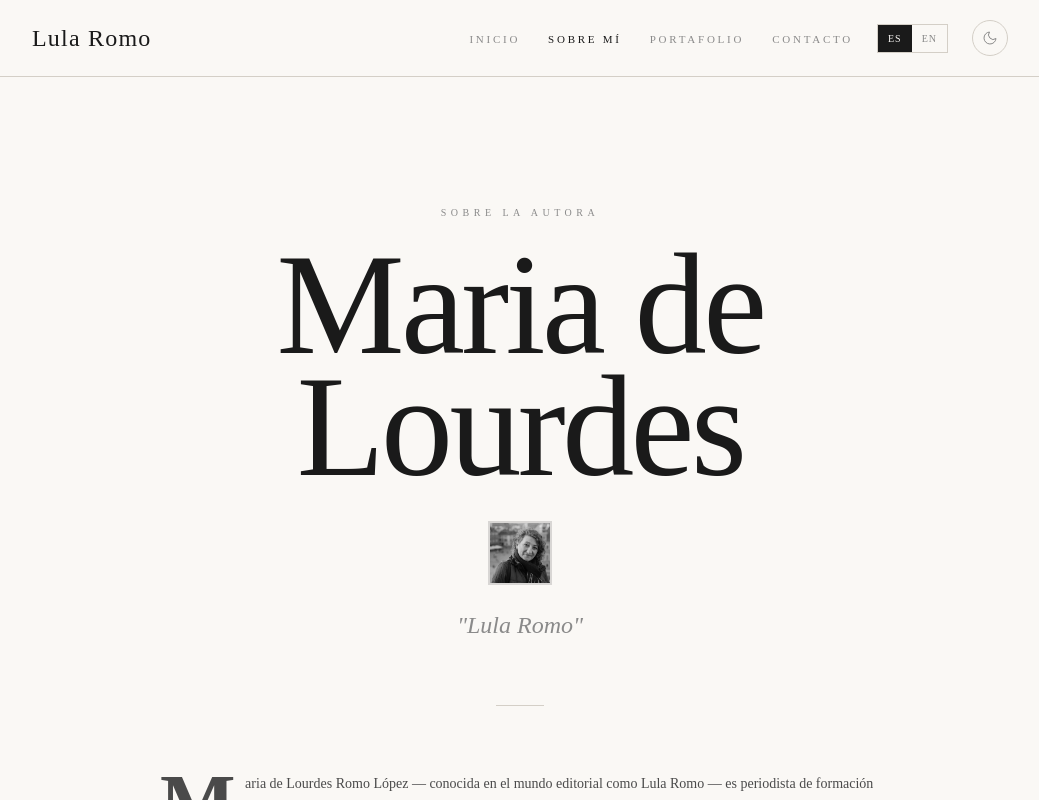
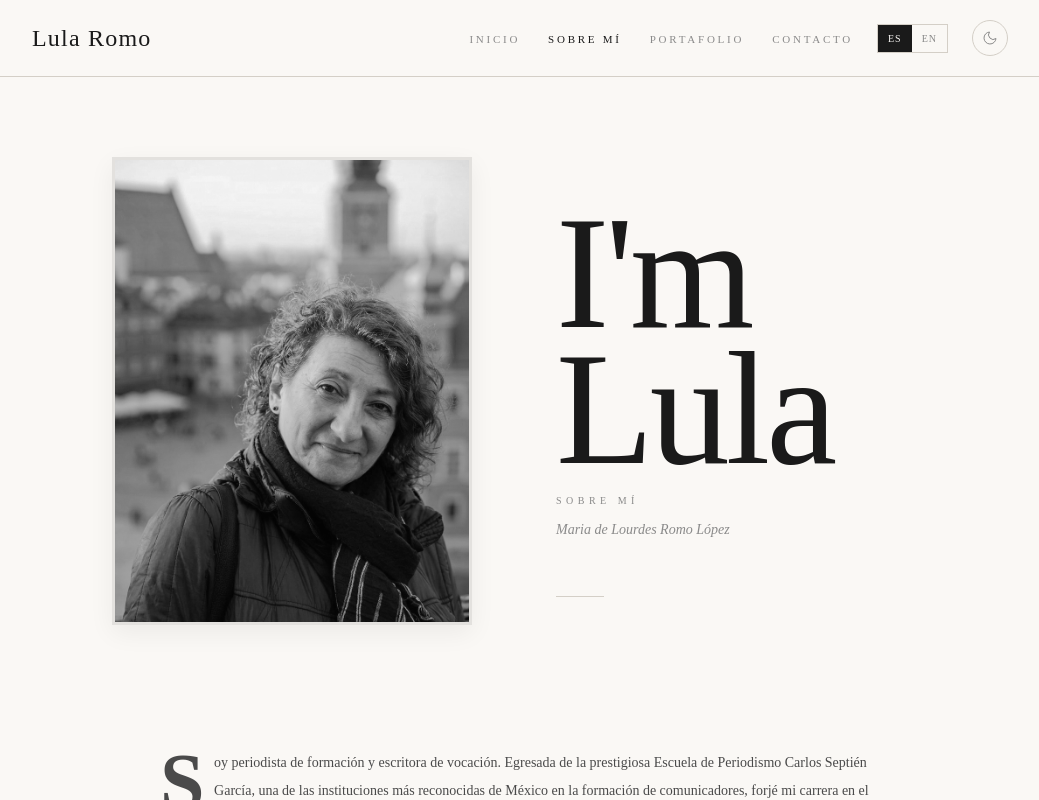
Before and after one commit to rodriwu/lulu-portfolio, a React (Vite) app: page /about in a window 1280 px wide. Both pictures are taken after a click on the button "Español". Shown: the top 800 px of the page, without its empty margins (120-1159 px from the left). Built offline with nearby package versions, Linux system fonts and the light colour scheme.

Commit message:
Add lightbox, about page redesign, contact services, rotated prints

```diff
--- a/src/components/LanguageSplash.jsx
+++ b/src/components/LanguageSplash.jsx
@@ -31,7 +31,7 @@ export default function LanguageSplash() {
         className="portrait-transition relative z-10 mb-10 opacity-0"
         style={{ animation: "letterIn 0.8s ease-out 0.2s forwards" }}
       >
-        <div className="w-24 h-24 md:w-28 md:h-28 mx-auto border-2 border-ink/20 dark:border-night-paper/20 overflow-hidden">
+        <div className="w-24 h-24 md:w-28 md:h-28 mx-auto border-2 border-ink/20 dark:border-night-paper/20 overflow-hidden hover:scale-105 transition-transform duration-300">
           <img
             src="/portrait.png"
             alt="Lula Romo"
--- a/src/pages/About.jsx
+++ b/src/pages/About.jsx
@@ -4,12 +4,12 @@ import { useLang } from "../context/LanguageContext";
 
 const copy = {
   es: {
-    label: "Sobre la Autora",
+    label: "Sobre Mí",
     bio: [
-      "Maria de Lourdes Romo López — conocida en el mundo editorial como Lula Romo — es periodista de formación y escritora de vocación. Egresada de la prestigiosa Escuela de Periodismo Carlos Septién García, una de las instituciones más reconocidas de México en la formación de comunicadores, Lula forjó su carrera en el exigente mundo del periodismo editorial impreso.",
-      "Durante años, su pluma se especializó en periodismo de viajes y hospitalidad de lujo, colaborando con publicaciones editoriales donde sus reportajes bilingües — redactados con igual maestría en español e inglés — recorrieron los destinos más exclusivos del mundo. Desde los palacios flotantes de Udaipur hasta la majestuosidad del Burj Al Arab en Dubai; desde las playas de Barbados hasta las calles coloniales de Puebla, su trabajo capturó la esencia de cada lugar con una prosa literaria, sobria y evocadora.",
-      "Completamente bilingüe, Lula ha ejercido también como profesora de inglés y español, una faceta que refleja su profundo amor por los idiomas y su habilidad única para adaptar sus propias obras de un idioma al otro sin perder el tono, la cadencia ni la intención original del texto. Sus artículos no son traducciones: son adaptaciones literarias realizadas por la misma autora, cada una pensada para resonar con su audiencia respectiva.",
-      "Después de algunos años alejada del mundo editorial, Lula regresa ahora al ámbito de la escritura para presentarse en el espacio digital — un terreno nuevo para una periodista de formación tradicional, pero un paso natural para quien entiende que las historias bien contadas trascienden cualquier formato.",
+      "Soy periodista de formación y escritora de vocación. Egresada de la prestigiosa Escuela de Periodismo Carlos Septién García, una de las instituciones más reconocidas de México en la formación de comunicadores, forjé mi carrera en el exigente mundo del periodismo editorial impreso.",
+      "Durante años, mi pluma se especializó en periodismo de viajes y hospitalidad de lujo, colaborando con publicaciones editoriales donde mis reportajes bilingües — redactados con igual maestría en español e inglés — recorrieron los destinos más exclusivos del mundo. Desde los palacios flotantes de Udaipur hasta la majestuosidad del Burj Al Arab en Dubai; desde las playas de Barbados hasta las calles coloniales de Puebla, mi trabajo capturó la esencia de cada lugar con una prosa literaria, sobria y evocadora.",
+      "Completamente bilingüe, he ejercido también como profesora de inglés y español, una faceta que refleja mi profundo amor por los idiomas y mi habilidad para adaptar mis propias obras de un idioma al otro sin perder el tono, la cadencia ni la intención original del texto. Mis artículos no son traducciones: son adaptaciones literarias donde cada versión está pensada para resonar con su audiencia respectiva.",
+      "Después de algunos años alejada del mundo editorial, regreso ahora al ámbito de la escritura para presentarme en el espacio digital — un terreno nuevo para una periodista de formación tradicional, pero un paso natural para quien entiende que las historias bien contadas trascienden cualquier formato.",
     ],
     education: "Formación",
     educationVal: "Escuela de Periodismo Carlos Septién García\nPeriodismo",
@@ -22,12 +22,12 @@ const copy = {
     credentialsTitle: "Trayectoria",
   },
   en: {
-    label: "About the Author",
+    label: "About Me",
     bio: [
-      "Maria de Lourdes Romo López — known in the editorial world as Lula Romo — is a journalist by training and a writer by vocation. A graduate of the prestigious Escuela de Periodismo Carlos Septién García, one of Mexico's most distinguished institutions for the formation of communicators, Lula built her career in the demanding world of print editorial journalism.",
-      "For years, her pen specialized in luxury travel and hospitality journalism, contributing to editorial publications where her bilingual features — written with equal mastery in Spanish and English — traversed the most exclusive destinations on earth. From the floating palaces of Udaipur to the majesty of the Burj Al Arab in Dubai; from the beaches of Barbados to the colonial streets of Puebla, her work captured the essence of each place with literary, sober, and evocative prose.",
-      "Fully bilingual, Lula has also served as an English and Spanish teacher — a facet that reflects her deep love for languages and her unique ability to adapt her own works from one language to the other without losing the tone, cadence, or original intent of the text. Her articles are not translations: they are literary adaptations crafted by the same author, each one designed to resonate with its respective audience.",
-      "After a few years away from the editorial world, Lula now returns to the realm of writing to introduce herself to the digital space — new territory for a traditionally trained journalist, but a natural step for someone who understands that well-told stories transcend any format.",
+      "I am a journalist by training and a writer by vocation. A graduate of the prestigious Escuela de Periodismo Carlos Septién García, one of Mexico's most distinguished institutions for the formation of communicators, I built my career in the demanding world of print editorial journalism.",
+      "For years, my pen specialized in luxury travel and hospitality journalism, contributing to editorial publications where my bilingual features — written with equal mastery in Spanish and English — traversed the most exclusive destinations on earth. From the floating palaces of Udaipur to the majesty of the Burj Al Arab in Dubai; from the beaches of Barbados to the colonial streets of Puebla, my work captured the essence of each place with literary, sober, and evocative prose.",
+      "Fully bilingual, I have also served as an English and Spanish teacher — a facet that reflects my deep love for languages and my ability to adapt my own works from one language to the other without losing the tone, cadence, or original intent of the text. My articles are not translations: they are literary adaptations where each version is designed to resonate with its respective audience.",
+      "After a few years away from the editorial world, I now return to the realm of writing to introduce myself to the digital space — new territory for a traditionally trained journalist, but a natural step for someone who understands that well-told stories transcend any format.",
     ],
     education: "Education",
     educationVal: "Escuela de Periodismo Carlos Septién García\nJournalism",
@@ -59,33 +59,50 @@ export default function About() {
 
   return (
     <main className="bg-parchment dark:bg-night min-h-screen">
-      <section className="max-w-3xl mx-auto px-6 pt-20 pb-24 md:pt-32 md:pb-32">
-        <p className="fade-in font-body text-[10px] tracking-[0.45em] uppercase text-ink-lighter dark:text-night-muted mb-6 text-center">
-          {t.label}
-        </p>
-
-        <h1 className="fade-in font-headline text-5xl md:text-8xl lg:text-[9rem] font-normal text-ink dark:text-night-paper text-center leading-[0.85] tracking-tight mb-8">
-          Maria de
-          <br />
-          Lourdes
-        </h1>
-
-        {/* Portrait — small, humble */}
-        <div className="fade-in flex justify-center mb-6">
-          <div className="w-[64px] h-[64px] border-2 border-ink/15 dark:border-night-paper/15">
+      <section className="relative max-w-4xl mx-auto px-6 pt-20 pb-24 md:pt-32 md:pb-32 overflow-hidden">
+        {/* Portrait — desktop: left side, 30vw */}
+        <div className="hidden md:block fade-in absolute left-6 lg:left-10 top-24 lg:top-20 z-0 pointer-events-none">
+          <div className="w-[320px] lg:w-[360px] h-[415px] lg:h-[468px] border-[3px] border-ink/10 dark:border-night-paper/10 shadow-[0_8px_24px_rgba(0,0,0,0.06)] dark:shadow-[0_8px_24px_rgba(255,255,255,0.04)] overflow-hidden pointer-events-auto hover:scale-105 transition-transform duration-300">
             <img
-              src="/portrait.png"
+              src="/portrait-about.png"
               alt="Lula Romo"
               className="w-full h-full object-cover grayscale dark:grayscale-0"
             />
           </div>
         </div>
 
-        <p className="fade-in font-display text-xl md:text-2xl italic text-ink-lighter dark:text-night-muted text-center mb-16">
-          "Lula Romo"
-        </p>
+        {/* Portrait — mobile: centered */}
+        <div className="fade-in md:hidden mb-8 flex justify-center">
+          <div className="w-[220px] h-[286px] border-[3px] border-ink/10 dark:border-night-paper/10 overflow-hidden hover:scale-105 transition-transform duration-300">
+            <img
+              src="/portrait-about.png"
+              alt="Lula Romo"
+              className="w-full h-full object-cover grayscale dark:grayscale-0"
+            />
+          </div>
+        </div>
 
-        <div className="fade-in w-12 h-px bg-rule dark:bg-rule-dark mx-auto mb-16" />
+        {/* Text — left-aligned, pushed right with generous gap from portrait */}
+        <div className="relative z-10 text-center md:text-left md:ml-[400px] lg:ml-[460px]">
+          <div className="fade-in mb-4">
+            <h1 className="font-headline text-6xl md:text-8xl lg:text-[10rem] font-normal text-ink dark:text-night-paper leading-[0.85] tracking-tight">
+              I'm Lula
+            </h1>
+          </div>
+
+          <p className="fade-in font-body text-[10px] tracking-[0.45em] uppercase text-ink-lighter dark:text-night-muted mb-3">
+            {t.label}
+          </p>
+
+          <p className="fade-in font-display text-sm text-ink-lighter dark:text-night-muted italic mb-14">
+            Maria de Lourdes Romo López
+          </p>
+
+          <div className="fade-in w-12 h-px bg-rule dark:bg-rule-dark mx-auto md:mx-0 mb-14" />
+        </div>
+      </section>
+
+      <section className="max-w-3xl mx-auto px-6 pb-24 md:pb-32 -mt-8">
 
         {/* Bio paragraphs */}
         <div className="fade-in mb-16">
--- a/src/pages/Home.jsx
+++ b/src/pages/Home.jsx
@@ -52,7 +52,7 @@ export default function Home() {
           }`}
         >
           <div
-            className="w-[220px] lg:w-[280px] h-[220px] lg:h-[280px] border-[3px] border-ink/10 dark:border-night-paper/10 shadow-[8px_8px_0px_0px_rgba(0,0,0,0.04)] dark:shadow-[8px_8px_0px_0px_rgba(255,255,255,0.03)] overflow-hidden"
+            className="w-[220px] lg:w-[280px] h-[220px] lg:h-[280px] border-[3px] border-ink/10 dark:border-night-paper/10 shadow-[8px_8px_0px_0px_rgba(0,0,0,0.04)] dark:shadow-[8px_8px_0px_0px_rgba(255,255,255,0.03)] overflow-hidden pointer-events-auto hover:scale-105 transition-transform duration-300"
             style={{ transform: fromSplash ? undefined : "rotate(3deg)" }}
           >
             <img
@@ -70,7 +70,7 @@ export default function Home() {
           }`}
         >
           <div
-            className="w-[140px] h-[140px] border-[3px] border-ink/10 dark:border-night-paper/10 overflow-hidden"
+            className="w-[140px] h-[140px] border-[3px] border-ink/10 dark:border-night-paper/10 overflow-hidden hover:scale-105 transition-transform duration-300"
             style={{ transform: fromSplash ? undefined : "rotate(2deg)" }}
           >
             <img
```
Also changed, not shown: src/pages/Article.jsx (+68 -2 lines), public/portrait-about.png (added), 1 other file (tests, documents, lock files or other folders).
